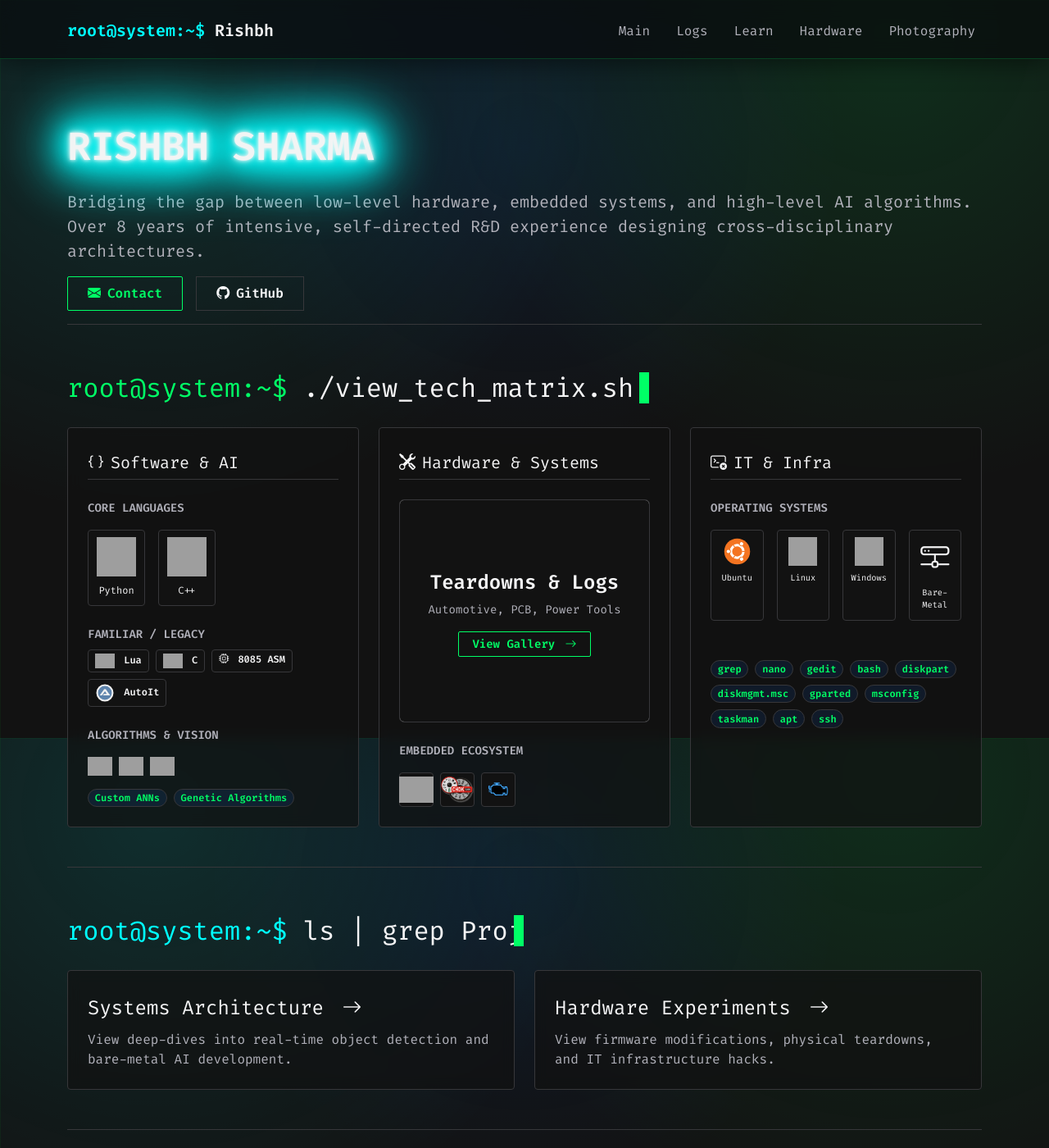
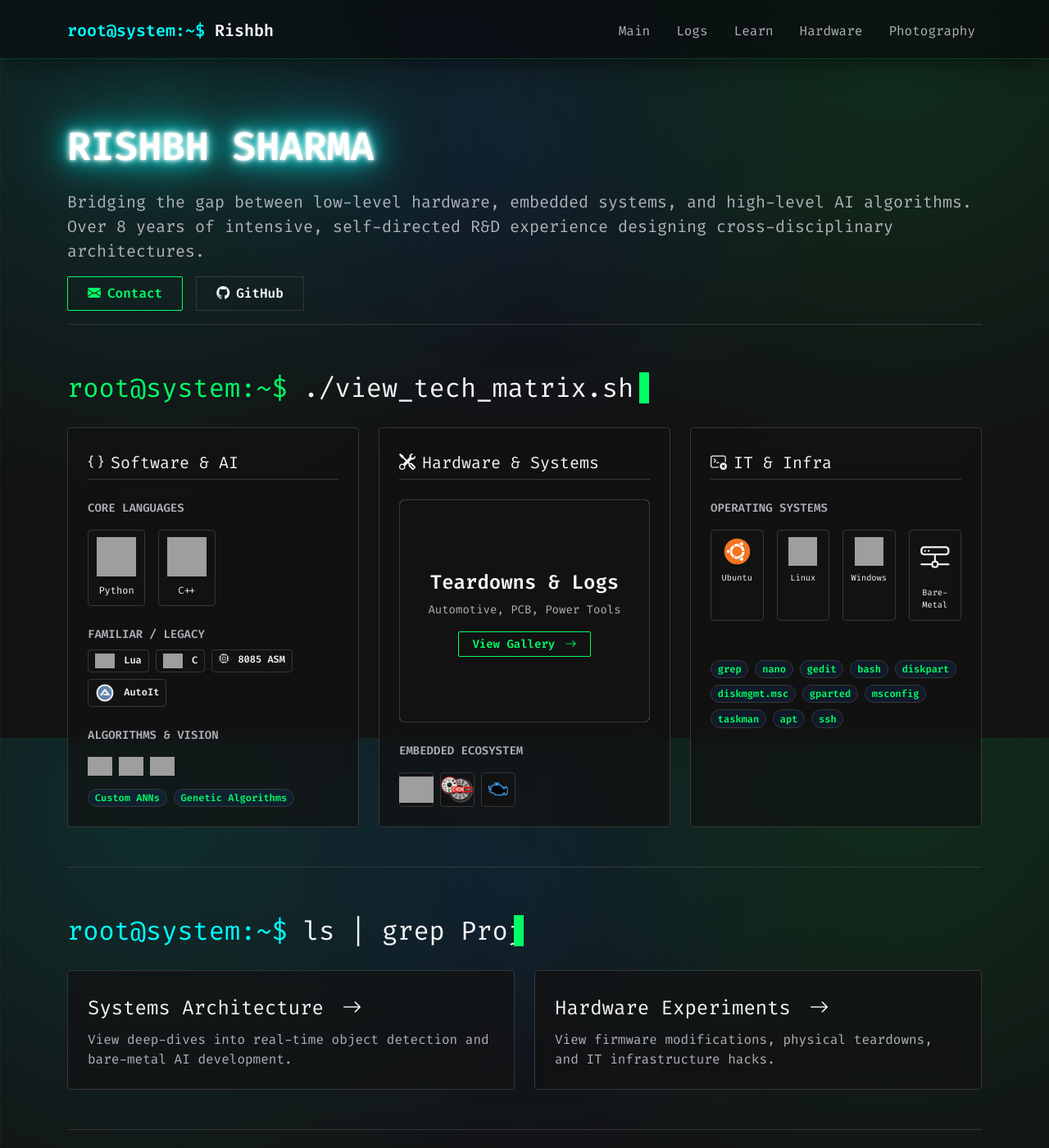
Before and after one commit to CodeRSTech/coderstech.github.io, a Jekyll site: the page built from index.md, in a window 1280 px wide and 1400 px high. Shown: the whole window at 82% size. Built offline with Jekyll 4.4.1, drawn with Linux system fonts in a browser that asks for light colours; grey boxes are pictures that could not be loaded.

Commit message:
reverted back to less demanding filament glow

```diff
--- a/assets/css/terminal.css
+++ b/assets/css/terminal.css
@@ -279,135 +279,130 @@ p, small, .text-white-50 {
 /* --- end of Scroll-Driven Terminal Typing Effect --- */
 
 /* --- High Priority Neon Hero Title --- */
-/* --- Max Brightness, Character-Mapped Filament, Overshoot Engine --- */
+/* --- Ultra-Realistic Fluorescent Tube Neon --- */
 h1.display-5 {
-  position: relative;
   color: #ffffff !important;
-  opacity: 0.05;
+  /* Start completely off before the animation kicks in */
+  opacity: 0.1;
+  text-shadow: none;
 
-  transform: translateZ(0);
+  /*
+    1. tubeIgnite runs ONCE for 2.5 seconds and stays at its final frame (forwards).
+    2. tubeAmbient runs INFINITELY, but waits 2.5 seconds to start.
+  */
+  animation:
+    tubeIgnite 2.5s forwards,
+    tubeAmbient 10s 2.5s infinite;
+}
+/* Phase 1: The Ignition Sequence */
+@keyframes tubeIgnite {
+  /* Rapid starter clicks */
+  0%    { opacity: 0.1; text-shadow: none; }
+  4%    { opacity: 1;   text-shadow: 0 0 10px #fff, 0 0 20px var(--accent-cyan); }
+  8%    { opacity: 0.1; text-shadow: none; }
+  12%   { opacity: 1;   text-shadow: 0 0 10px #fff, 0 0 20px var(--accent-cyan); }
+  16%   { opacity: 0.1; text-shadow: none; }
 
-  /* Massive static bloom. Calculated once. */
+  /* Instantly snap to a constant dim state (Gas warming up) */
+  16.1% { opacity: 0.3; text-shadow: 0 0 5px var(--accent-cyan); }
+  60%   { opacity: 0.3; text-shadow: 0 0 5px var(--accent-cyan); } /* Holds steady */
+
+  /* Instantly snap to full voltage */
+  60.1% {
+    opacity: 1;
     text-shadow:
       0 0 4px #ffffff,
       0 0 10px #ffffff,
       0 0 20px var(--accent-cyan),
       0 0 40px var(--accent-cyan),
       0 0 80px var(--accent-cyan);
-
-  filter: drop-shadow(0 0 15px var(--accent-cyan)) drop-shadow(0 0 30px var(--accent-cyan));
-
-  animation:
-    tubeIgnite 4.5s steps(1) forwards,
-    tubeAmbient 7s 4.5s infinite ease-in-out;
+  }
+  100% {
+    opacity: 1;
+    text-shadow:
+      0 0 4px #ffffff,
+      0 0 10px #ffffff,
+      0 0 20px var(--accent-cyan),
+      0 0 40px var(--accent-cyan),
+      0 0 80px var(--accent-cyan);
+  }
 }
 
-/*
-  FILAMENT GLOW ENGINE (Typography Cloned)
-  Creates a pixel-perfect overlay colored by a 90deg gradient.
-*/
-h1.display-5::before {
-  content: attr(data-text);
-  position: absolute;
-  top: 0;
-  left: 0;
-  width: 100%;
-  height: 100%;
-  pointer-events: none;
-
-  /*
-    Maps exactly to your character spacing:
-    0-8% (First char), 8-15% (Second char, fading out)
-    85-92% (Second to last char, fading in), 92-100% (Last char)
-  */
-  background: linear-gradient(
-    90deg,
-    #ff5500 0%,
-    #ff5500 8%,
-    rgba(255, 85, 0, 0.15) 15%,
-    transparent 22%,
-    transparent 78%,
-    rgba(255, 85, 0, 0.15) 85%,
-    #ff5500 92%,
-    #ff5500 100%
-  );
-
-  /* Clips the orange gradient exclusively to the shape of the text */
-  -webkit-background-clip: text;
-  -webkit-text-fill-color: transparent;
-
-  /* A localized, static orange glow for the heating elements */
-  filter: drop-shadow(0 0 8px rgba(255, 85, 0, 0.8)) drop-shadow(0 0 15px rgba(255, 85, 0, 0.5));
-
-  opacity: 0;
-  will-change: opacity;
-  animation: filamentGlow 4.5s steps(1) forwards;
+/* Phase 2: Post-Ignition Ambient "Buzzing" */
+@keyframes tubeAmbient {
+  /* 0% to 40%: Perfectly stable for 4 seconds */
+  0%, 40% {
+    opacity: 1;
+    text-shadow:
+      0 0 4px #ffffff,
+      0 0 10px #ffffff,
+      0 0 20px var(--accent-cyan),
+      0 0 40px var(--accent-cyan),
+      0 0 80px var(--accent-cyan);
   }
 
-
-/* =========================================================
-   PHASE 1: 5-STRIKE IGNITION (4.5s)
-   Strictly animates opacity. Zero positional shifting.
-   ========================================================= */
-@keyframes tubeIgnite {
-  0%, 15% { opacity: 0.05; }
-
-  /* Blink 1: Very dim spark */
-  16% { opacity: 0.20; }
-  18% { opacity: 0.05; }
-
-  /* Blink 2: Dim spark */
-  32% { opacity: 0.35; }
-  34% { opacity: 0.05; }
-
-  /* Blink 3: Moderate struggle */
-  48% { opacity: 0.50; }
-  50% { opacity: 0.05; }
-
-  /* Blink 4: Strongest failed strike */
-  64% { opacity: 0.65; }
-  68% { opacity: 0.05; }
-
-  /* Blink 5: The Final Catch (Max Brightness held permanently) */
-  76%, 100% { opacity: 1.00; }
+  /* 40% to 45%: A 0.5-second high-frequency electrical buzz.
+     We use strict percentage pairs to force instant snapping instead of fading. */
+  40.1%, 40.6% {
+    opacity: 0.85;
+    text-shadow: 0 0 4px #ffffff, 0 0 10px #ffffff, 0 0 20px var(--accent-cyan), 0 0 40px var(--accent-cyan);
+  }
+  40.7%, 41.2% {
+    opacity: 0.95;
+    text-shadow: 0 0 4px #ffffff, 0 0 10px #ffffff, 0 0 20px var(--accent-cyan), 0 0 40px var(--accent-cyan), 0 0 60px var(--accent-cyan);
+  }
+  41.3%, 41.8% {
+    opacity: 0.88;
+    text-shadow: 0 0 4px #ffffff, 0 0 10px #ffffff, 0 0 20px var(--accent-cyan), 0 0 40px var(--accent-cyan);
+  }
+  41.9%, 42.5% {
+    opacity: 0.98;
+    text-shadow: 0 0 4px #ffffff, 0 0 10px #ffffff, 0 0 20px var(--accent-cyan), 0 0 40px var(--accent-cyan), 0 0 80px var(--accent-cyan);
+  }
+  42.6%, 43.1% {
+    opacity: 0.85;
+    text-shadow: 0 0 4px #ffffff, 0 0 10px #ffffff, 0 0 20px var(--accent-cyan), 0 0 40px var(--accent-cyan);
+  }
+  43.2%, 44.9% {
+    opacity: 0.92;
+    text-shadow: 0 0 4px #ffffff, 0 0 10px #ffffff, 0 0 20px var(--accent-cyan), 0 0 40px var(--accent-cyan), 0 0 60px var(--accent-cyan);
   }
 
-/* =========================================================
-   PHASE 2: TUNGSTEN CATHODE GLOW (Matches the 5 Blinks)
-   ========================================================= */
-@keyframes filamentGlow {
-  0%, 15% { opacity: 0; }
-
-  /* Matches Blink 1 */
-  16% { opacity: 1.00; }
-  18% { opacity: 0; }
-
-  /* Matches Blink 2 */
-  32% { opacity: 1.00; }
-  34% { opacity: 0; }
-
-  /* Matches Blink 3 */
-  48% { opacity: 1.00; }
-  50% { opacity: 0; }
-
-  /* Matches Blink 4 */
-  64% { opacity: 1.00; }
-  68% { opacity: 0; }
-
-  /* Disconnects permanently on Blink 5 */
-  76%, 100% { opacity: 0; }
+  /* 45% to 82%: Stable again for a few seconds */
+  45%, 82% {
+    opacity: 1;
+    text-shadow:
+      0 0 4px #ffffff,
+      0 0 10px #ffffff,
+      0 0 20px var(--accent-cyan),
+      0 0 40px var(--accent-cyan),
+      0 0 80px var(--accent-cyan);
   }
 
-/* =========================================================
-   PHASE 3: AMBIENT FLICKER
-   Maintains the 1.00 baseline established by Blink 5
-   ========================================================= */
-@keyframes tubeAmbient {
-  0%, 100% { opacity: 1.00; }
-  15%      { opacity: 0.95; }
-  35%      { opacity: 0.98; }
-  55%      { opacity: 0.92; } /* Very subtle gradual breathing */
-  75%      { opacity: 0.97; }
-  88%      { opacity: 0.94; }
+  /* 82% to 85%: A very quick, shorter 0.3-second buzz */
+  82.1%, 82.8% {
+    opacity: 0.86;
+    text-shadow: 0 0 4px #ffffff, 0 0 10px #ffffff, 0 0 20px var(--accent-cyan), 0 0 40px var(--accent-cyan);
   }
-/* END OF NEON TITLE */
+  82.9%, 83.5% {
+    opacity: 0.94;
+    text-shadow: 0 0 4px #ffffff, 0 0 10px #ffffff, 0 0 20px var(--accent-cyan), 0 0 40px var(--accent-cyan), 0 0 60px var(--accent-cyan);
+  }
+  83.6%, 84.9% {
+    opacity: 0.88;
+    text-shadow: 0 0 4px #ffffff, 0 0 10px #ffffff, 0 0 20px var(--accent-cyan), 0 0 40px var(--accent-cyan);
+  }
+
+  /* 85% to 100%: Stable until the loop restarts */
+  85%, 100% {
+    opacity: 1;
+    text-shadow:
+      0 0 4px #ffffff,
+      0 0 10px #ffffff,
+      0 0 20px var(--accent-cyan),
+      0 0 40px var(--accent-cyan),
+      0 0 80px var(--accent-cyan);
+  }
+}
+
+/* --- end of Neon Hero Title section --- */
```
Lines whose indentation alone changed are shown as unchanged.
